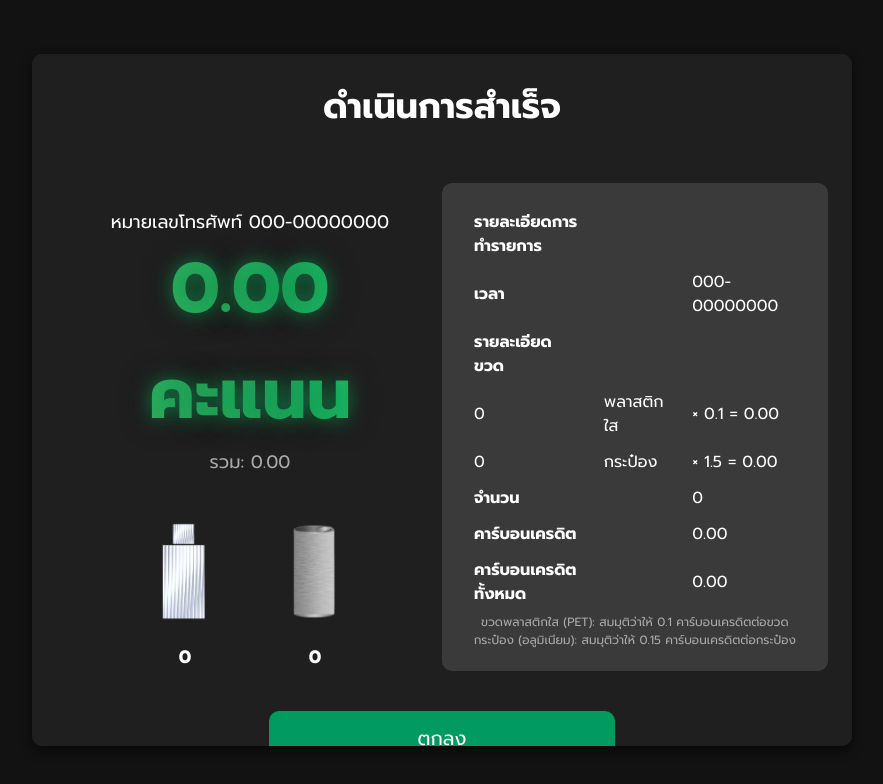
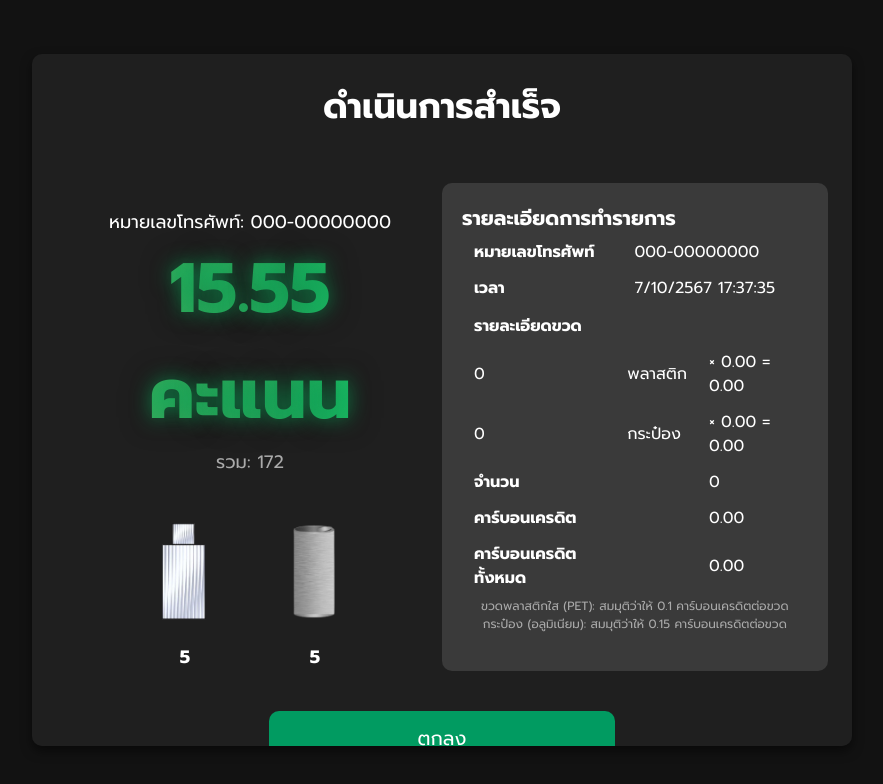
Before and after one commit to 2parnisparnparn/IoT-Project-2024, a plain HTML site: page suckseed.html in a window 1280 px wide. Shown: the whole page, without its empty margins (198-1081 px from the left). Drawn offline with Linux system fonts and the light colour scheme; no server answers.

Commit message:
add process bill

```diff
--- a/suckseed.html
+++ b/suckseed.html
@@ -35,6 +35,12 @@
             font-size: 35px;
             font-weight: bold;
             color: #FFFFFF; /* White text */
+        }
+
+        .header-bill{
+            color: #FFFFFF; /* White text */
+            font-size: 20px;
+            font-weight: bolder;
         }
 
         .content {
@@ -193,44 +199,45 @@
         <div class="content">
             <!-- Left Section -->
             <div class="left-section">
-            <div class="phone" id="phoneDisplay">000-00000000</div>
+                <div class="phone" id="phoneDisplay">หมายเลขโทรศัพท์: 000-00000000</div>
                 <div class="score" id="currentCreditDisplay">15.55 คะแนน</div>
                 <div class="total">รวม: <span id="totalCreditDisplay">172</span></div>
 
                 <div class="item-section">
                     <div class="item">
                         <img src="image/pet.png" alt="Clear Bottle">
-                    <span id="petCountDisplay">5</span> <!-- Set default value here -->
+                        <span id="petCountDisplay">5</span>
                     </div>
-
                     <div class="item">
                         <img src="image/can.png" alt="Can">
-                    <span id="canCountDisplay">5</span> <!-- Set default value here -->
+                        <span id="canCountDisplay">5</span>
                     </div>
                 </div>
             </div>
 
             <!-- Right Section -->
             <div class="right-section">
+                <div class="header-bill">รายละเอียดการทำรายการ</div>
                 <table>
                     <tr>
-                    <td><strong>รายละเอียดการทำรายการ</strong></td>
+                        <td><strong>หมายเลขโทรศัพท์</strong></td>
+                        <td><span id="phonenumber"></span></td>
                     </tr>
                     <tr>
                         <td><strong>เวลา</strong></td>
-                    <td></td>
-                    <td id="phoneTableDisplay">000-00000000</td>
+                        <td id="currentTimeDisplay">00:00</td>
                     </tr>
+                </table>
+                <table>
                     <tr>
                         <td><strong>รายละเอียดขวด</strong></td>
                         <td></td>
                     </tr>
                     <tr>
                         <td id="petCountDisplayRow"><span id="petCountResult">5</span></td>
-                    <td class="near-count">พลาสติกใส</td>
+                        <td class="near-count">พลาสติก</td>
                         <td><span id="petCountResult"></span> × <span id="PET_CREDIT">0.1</span> = <span id="petCredit">5</span></td>
                     </tr>
-
                     <tr>
                         <td id="canCountDisplayRow"><span id="canCountResult">5</span></td>
                         <td class="near-count">กระป๋อง</td>
@@ -239,7 +246,7 @@
                     <tr>
                         <td><strong>จำนวน</strong></td>
                         <td></td>
-                    <td id="itemCount"></td>
+                        <td id="itemCount">0</td>
                     </tr>
                     <tr>
                         <td><strong>คาร์บอนเครดิต</strong></td>
@@ -255,70 +262,83 @@
 
                 <div class="note">
                     ขวดพลาสติกใส (PET): สมมุติว่าให้ 0.1 คาร์บอนเครดิตต่อขวด<br>
-                <!-- ขวดพลาสติกสี: สมมุติว่าให้ 0.08 คาร์บอนเครดิตต่อขวด<br> -->
-                กระป๋อง (อลูมิเนียม): สมมุติว่าให้ 0.15 คาร์บอนเครดิตต่อกระป๋อง
+                    กระป๋อง (อลูมิเนียม): สมมุติว่าให้ 0.15 คาร์บอนเครดิตต่อขวด
                 </div>
-
             </div>
         </div>
         <div class="button-section">
-        <button class="button continue-button" onclick="goBack()">ตกลง</button>
+            <button class="button continue-button" id="submitBillButton" onclick="goBack">ตกลง</button>
         </div>
     </div>
 
+    <script src="api.js"></script>
     <script>
-    // Constants for credit calculations
-    const PET_CREDIT = 0.1; // Carbon credit per PET bottle
-    const CAN_CREDIT = 0.15; // Carbon credit per can
+        const bottleApiUrl = 'http://localhost:3000/api/bottle/';
+        const addBillApiUrl = 'http://localhost:3000/api/add-bill';
 
-    // Get URL parameters
+        // Fetch URL params
         const urlParams = new URLSearchParams(window.location.search);
-    const plasticCount = urlParams.get('plastic') || 0;
-    const canCount = urlParams.get('can') || 0;
+        const plasticCount = parseInt(urlParams.get('plastic')) || 0;
+        const canCount = parseInt(urlParams.get('can')) || 0;
         const phoneNumber = urlParams.get('phone-number') || '000-00000000';
 
-    // Display phone number
-    document.getElementById("phoneDisplay").innerText = 'หมายเลขโทรศัพท์ ' + phoneNumber;
-    document.getElementById("phoneTableDisplay").innerText = phoneNumber;
+        // Display phone number and time
+        document.getElementById("phoneDisplay").innerText = 'หมายเลขโทรศัพท์: ' + phoneNumber;
+        document.getElementById("phonenumber").innerText = phoneNumber;
+        const currentTime = new Date().toLocaleString('th-TH', { timeZone: 'Asia/Bangkok' });
+        document.getElementById("currentTimeDisplay").innerText = currentTime;
 
-    // Display plastic and can counts
-    document.getElementById("petCountDisplay").innerText = plasticCount;
-    document.getElementById("canCountDisplay").innerText = canCount;
+        // Calculate and display values
+        async function calculateAndDisplayValues() {
+            const plasticCredit = await fetchBottleCredit('plastic');
+            const canCredit = await fetchBottleCredit('can');
 
-    // Update table values
+            const totalPlasticCredit = plasticCount * plasticCredit;
+            const totalCanCredit = canCount * canCredit;
+            const totalCredit = totalPlasticCredit + totalCanCredit;
+            const totalItemCount = plasticCount + canCount;
+
             document.getElementById("petCountResult").innerText = plasticCount;
             document.getElementById("canCountResult").innerText = canCount;
+            document.getElementById("PET_CREDIT").innerText = plasticCredit.toFixed(2);
+            document.getElementById("CAN_CREDIT").innerText = canCredit.toFixed(2);
+            document.getElementById("petCredit").innerText = totalPlasticCredit.toFixed(2);
+            document.getElementById("canCredit").innerText = totalCanCredit.toFixed(2);
+            document.getElementById("currentCredit").innerText = totalCredit.toFixed(2);
+            document.getElementById("totalCredit").innerText = totalCredit.toFixed(2);
+            document.getElementById("itemCount").innerText = totalItemCount;
+        }
 
-    // Calculate credit
-    const petCredit = plasticCount * PET_CREDIT;
-    const canCredit = canCount * CAN_CREDIT;
+        async function calculateAndAddBill() {
+            await calculateAndDisplayValues();
 
-    // Update carbon credits
-    document.getElementById("petCredit").innerText = petCredit.toFixed(2);
-    document.getElementById("canCredit").innerText = canCredit.toFixed(2);
+            const billData = {
+                phone_number: phoneNumber,
+                bottles: [
+                    { bottle_id: "plastic_id_1", count: plasticCount, bt_credit: parseFloat(document.getElementById("petCredit").innerText) },
+                    { bottle_id: "can_id_2", count: canCount, bt_credit: parseFloat(document.getElementById("canCredit").innerText) }
+                ],
+                all_count: parseInt(document.getElementById("itemCount").innerText),
+                credit: parseFloat(document.getElementById("totalCredit").innerText)
+            };
 
-    // Calculate total credits
-    const totalCredits = (petCredit + canCredit).toFixed(2);
-    document.getElementById("currentCredit").innerText = totalCredits;
-    document.getElementById("currentCreditDisplay").innerText = totalCredits + ' คะแนน';
-    document.getElementById("totalCredit").innerText = totalCredits;
-    document.getElementById("totalCreditDisplay").innerText = totalCredits;
+            const result = await addBill(billData, addBillApiUrl);
+            if (result) {
+                alert('บันทึกบิลสำเร็จ: ' + JSON.stringify(result));
+            }
+        }
 
-    // Calculate total items
-    const totalItemCount = parseInt(plasticCount) + parseInt(canCount);
-    document.getElementById("itemCount").innerText = totalItemCount;
-
-      // Go back function
         function goBack() {
         window.location.href = 'index.html'; // Redirects to index.html
     }
 
-    // Continue to next step function (Redirects to index.html)
-    function continueToNext() {
-        window.location.href = 'index.html'; // Redirects to index.html
-    }
+        // Trigger calculations and display when the page loads
+        (async () => {
+            await calculateAndDisplayValues();
+        })();
 
-
+        // Trigger bill addition on button click
+        document.getElementById("submitBillButton").addEventListener('click', calculateAndAddBill);
     </script>
 
     </body>
```
Lines whose indentation alone changed are shown as unchanged.
